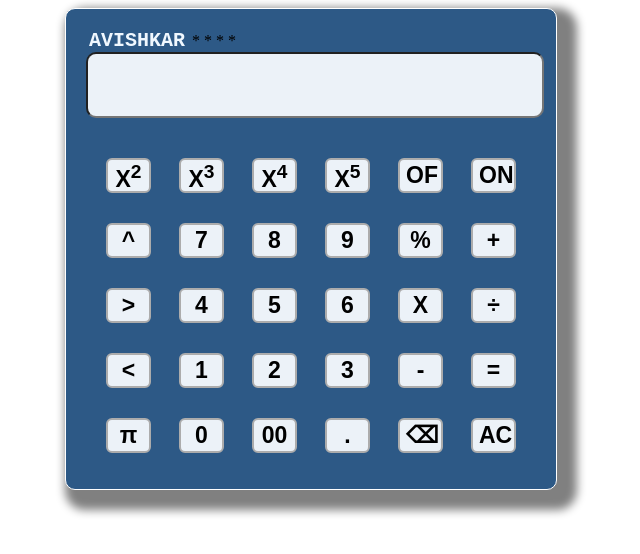
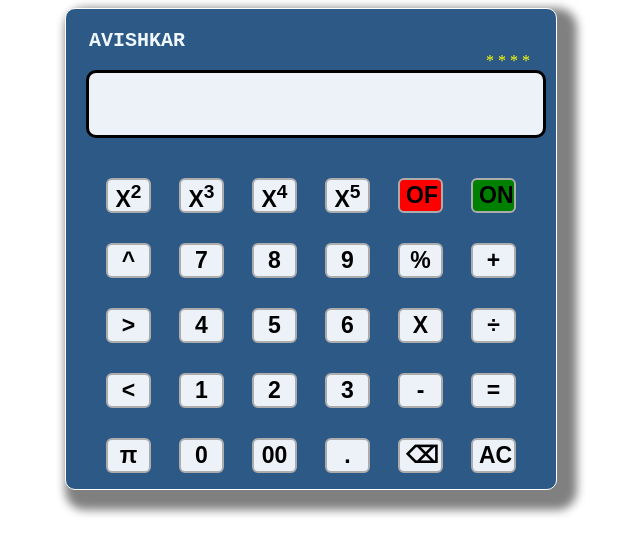
Before and after one commit to AvishkarMandlik/calculator, a plain HTML site: page index.html in a window 1280 px wide. Shown: the whole page, without its empty margins (329-969 px from the left). Drawn offline with Linux system fonts and the light colour scheme.

Commit message:
button css change

```diff
--- a/calcu.css
+++ b/calcu.css
@@ -14,7 +14,6 @@
     flex-direction: row;
     justify-content: space-between;
     margin: 10px;
-
 }
 .btn{
     height: 35px;
@@ -29,16 +28,23 @@
 .btn:hover{
     box-shadow: 1px 2px 4px 3px #808080;
 }
+.ON{
+    background-color: green;
+}
+.OF{
+    background-color: red;
+}
 .input-screen{
     height: 60px;
     width: 100%;
     border-radius: 10px;
     margin-bottom: 20px;
+    border: 3px solid black;
     background-color: #ecf2f8;
     font-size: 60px;
 }
 .on{
-    font-size: 11px;
+    font-size: 13px;
     text-align: center;
 }
 .brand{
@@ -48,7 +54,7 @@
     margin: 3px;
     color: aliceblue;
 }
-.l-btn{
+.stars{
     margin-left: 400px;
-    color: azure;
+    color: yellow;
 }
```
